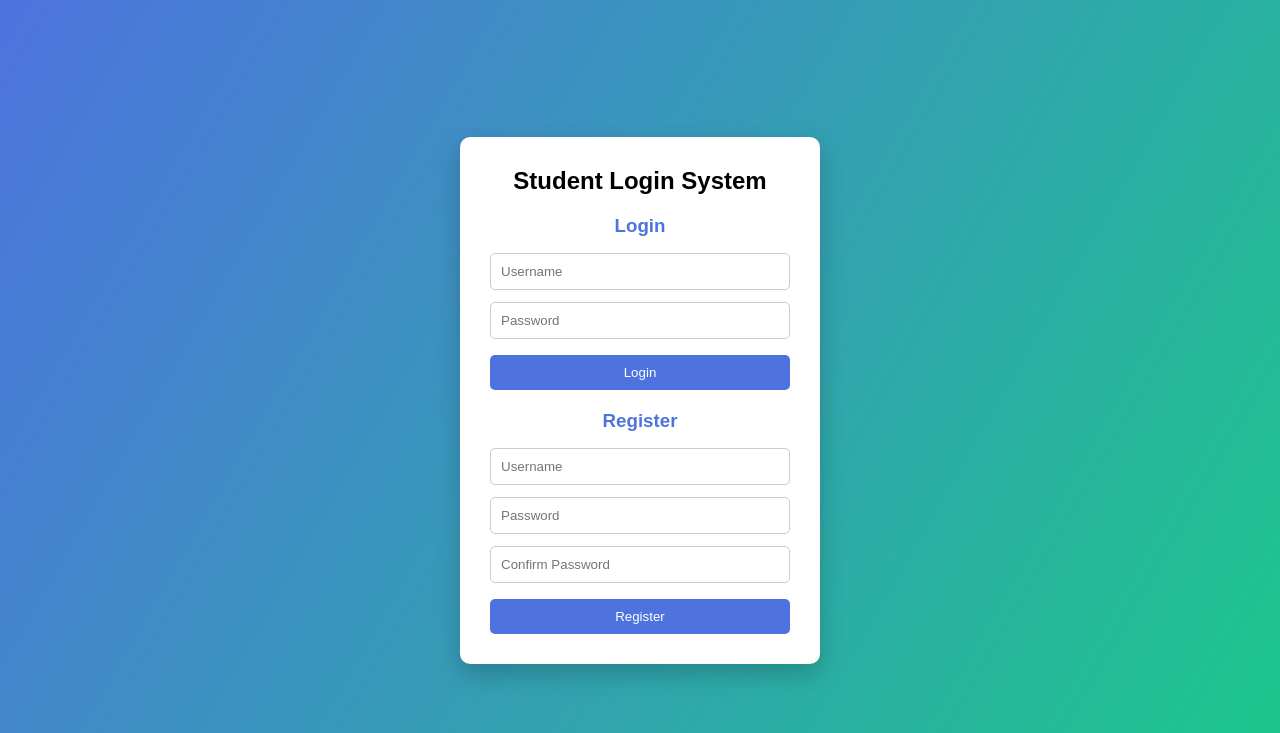
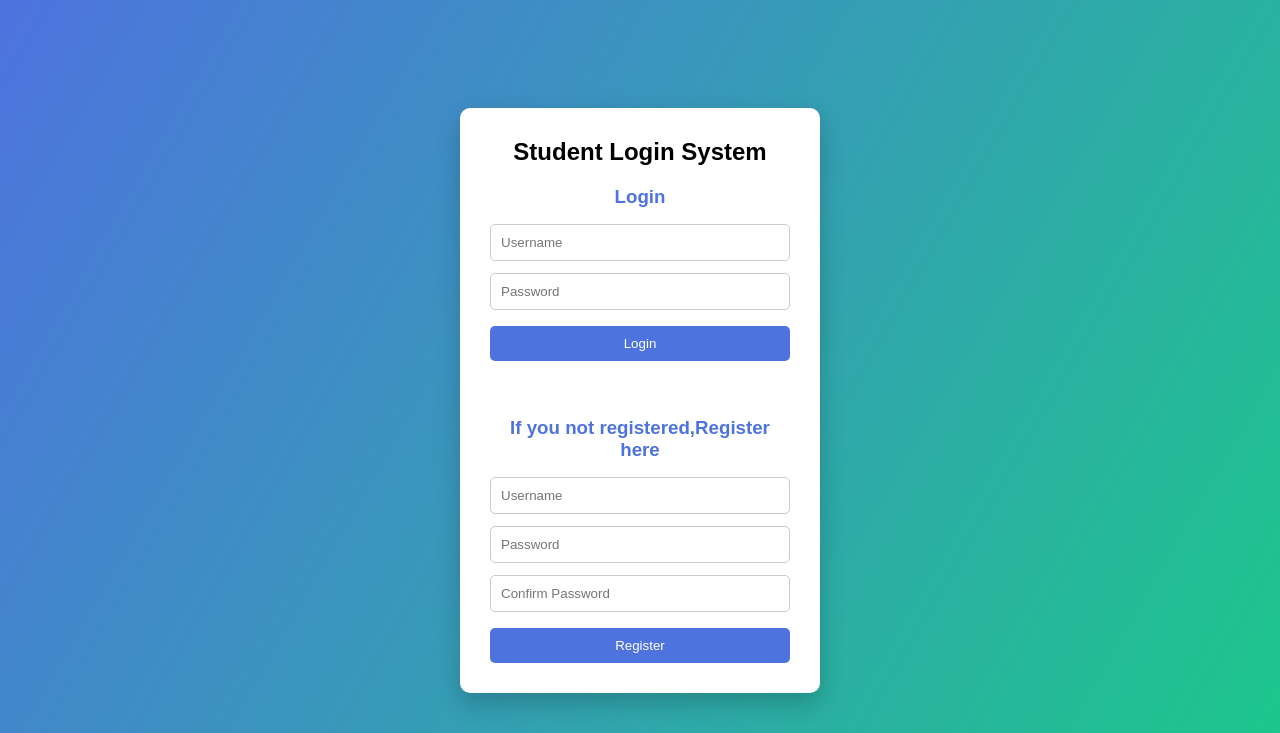
Before and after one commit to Kumarteja2007/student, a Flask app: page / in a window 1280 px wide. Shown: the top 733 px of the page. Run offline with Flask 3, Linux system fonts and the light colour scheme.

Commit message:
Update index.html to improve registration section header and add spacing for better layout

```diff
--- a/templates/index.html
+++ b/templates/index.html
@@ -25,15 +25,17 @@
             <button type="submit">Login</button>
         </form>
     </div>
+    <br/><br/>
 
     <!-- Register -->
     <div class="box">
-        <h3>Register</h3>
+        <h3>If you not registered,Register here</h3>
         <form method="POST" action="/register">
             <input type="text" name="username" placeholder="Username" required>
             <input type="password" name="password" placeholder="Password" required>
             <input type="password" name="confirm" placeholder="Confirm Password" required>
             <button type="submit">Register</button>
+
         </form>
     </div>
 </div>
```
